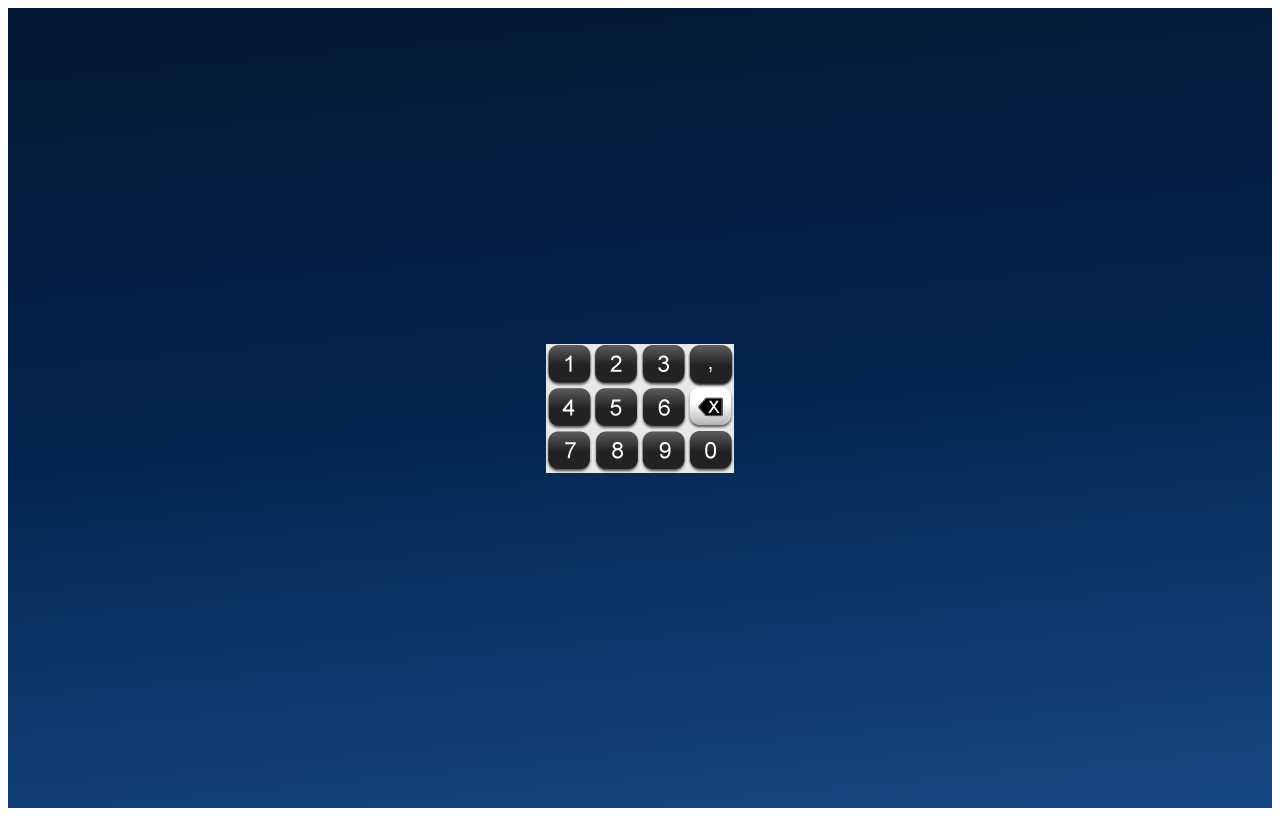
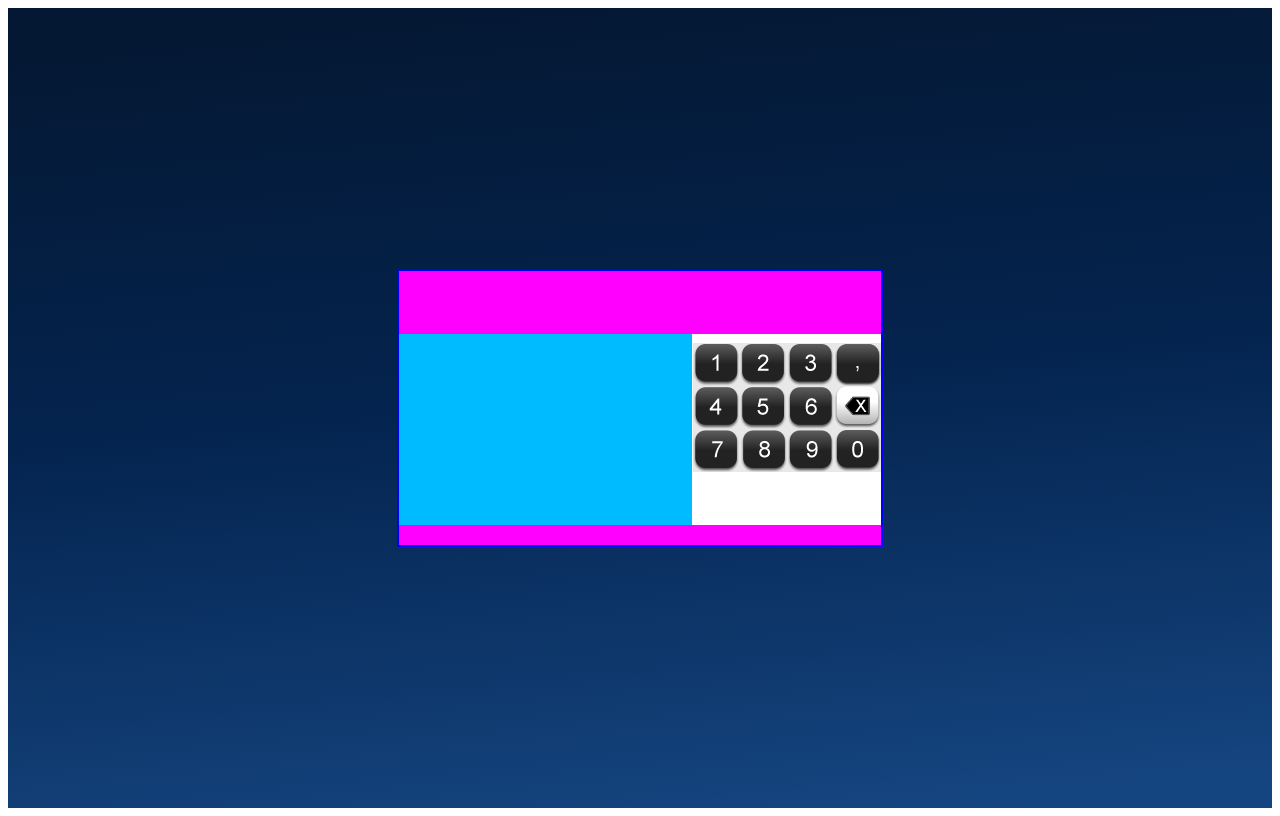
Before and after one commit to dcsalengue/Teclado_Touch_V2, a React (Vite) app: page / in a window 1280 px wide. Built offline with nearby package versions, Linux system fonts and the light colour scheme.

Commit message:
Esqueleto da barra de status, caminho de pão e main. Mostra tecla digitada na área main, atrvés de props.

```diff
--- a/src/App.jsx
+++ b/src/App.jsx
@@ -3,6 +3,18 @@ import { styled } from "styled-components"
 import Teclado from "./componentes/Teclado"
 import { useState } from "react";
 
+const ContainerDisplay = styled.div`
+  position: relative;
+  width: 482px;
+  height: 274px;
+  border: 2px solid blue;
+  background-color:white;
+`
+const tecladoStyle = {
+  position: 'absolute',
+  right: '0px',
+  top: '72px'
+};
 
 const FundoGradiente = styled.div`
   display:flex;
@@ -19,15 +31,46 @@ const DivTeste = styled.div`
   display:flex;
   align-items: center;
   justify-content:center;
+ `
+const BarraDeStatus = styled.header`
+position: absolute;
+top: 0px;
+height: 63px;
+width: 100%;
+background-color: #FF00FF;
 
+`
+const CaminhoDePao = styled.footer`
+  position: absolute;
+  bottom: 0px;
+  height: 20px;
+  width: 100%;
+  background-color: #FF00FF;
+`
+const Main = styled.main`
+  display: flex;
+  position: absolute;
+  align-items: center;
+  justify-content:center;
+  top: 63px;
+  left: 0px;
+  height: 197px;
+  width: 293px;
+  background-color: #00bbff;
+  color: white;
+  font-size: 20px;
 `
 
 function App() {
   const [teclaPressionada, setTeclaPressionada] = useState(null);
   return (
     <FundoGradiente>
-        <DivTeste> {teclaPressionada} </DivTeste>
-        <Teclado  onTeclaPressionada={setTeclaPressionada}/>
+      <ContainerDisplay>
+        <BarraDeStatus />
+        <Main>{teclaPressionada}</Main>
+        <Teclado style={tecladoStyle} onTeclaPressionada={setTeclaPressionada} />
+        <CaminhoDePao />
+      </ContainerDisplay>
 
 
     </FundoGradiente>
@@ -35,3 +78,4 @@ function App() {
 }
 
 export default App
+//<DivTeste> {teclaPressionada} </DivTeste>
--- a/src/componentes/Teclado/index.jsx
+++ b/src/componentes/Teclado/index.jsx
@@ -1,7 +1,11 @@
 import styled from "styled-components"
 import teclas from "./teclado.json"
 import { useEffect, useState } from "react";
-
+const Container = styled.div`
+    position: fixed;
+    right: '2px';
+    top: '72px';
+`
 const TecladoContainer = styled.div`
     display: flex;
     background: "#E8E8E8";
@@ -35,7 +39,7 @@ const Tecla = ({ tecla, onClique, isHoveredExternally }) => {
     );
 };
 
-const Teclado = ( {onTeclaPressionada}) => {
+const Teclado = ({ style, onTeclaPressionada }) => {
     const [hoveredKeyId, setHoveredKeyId] = useState(null);
 
     const handleSimulatedHover = (id) => {
@@ -92,6 +96,8 @@ const Teclado = ( {onTeclaPressionada}) => {
                 case '0':
                     id = 11;
                     break;
+                default:
+                    id = -1;
             }
             handleSimulatedHover(id);
             clique(id)
@@ -106,22 +112,22 @@ const Teclado = ( {onTeclaPressionada}) => {
     }, []);
 
     return (
+        <Container style={style}>
             <TecladoContainer>
                 {teclas.map(tecla => (
                     <Tecla
                         key={tecla.id}
                         tecla={tecla}
-                    onClique={() =>  clique(tecla.id)}
+                        onClique={() => clique(tecla.id)}
                         isHoveredExternally={hoveredKeyId === tecla.id}
                     />
                 ))}
             </TecladoContainer>
+        </Container>
     );
-    function clique(id){
-        const tecla = teclas.find(tecla => tecla.id === id);
-        onTeclaPressionada(tecla ? tecla.alt : null)
-        //console.log(tecla.alt)
-      //  return tecla ? tecla.alt : null;
+    function clique(id) {
+        var tecla = teclas.find(tecla => tecla.id === id);
+        onTeclaPressionada(tecla && (id >= 0) ? tecla.alt : null)
     }
 
 };
--- a/src/componentes/Teclado/teclado.json
+++ b/src/componentes/Teclado/teclado.json
@@ -22,7 +22,7 @@
 	},
 	{
 		"id":				3,
-		"alt":              ","	,
+		"alt":              "."	,
 		"imagem_inativo":	"/imagens/teclado/TECLADO_NUMERICO_DIREITA_VIRGULA_INATIVO[407-74].BMP",
 		"imagem_press":		"/imagens/teclado/TECLADO_NUMERICO_DIREITA_VIRGULA_PRESS[407-74].BMP",
 		"imagem_solto":		"/imagens/teclado/TECLADO_NUMERICO_DIREITA_VIRGULA_SOLTO[407-74].BMP"
```
Lines whose indentation alone changed are shown as unchanged.
